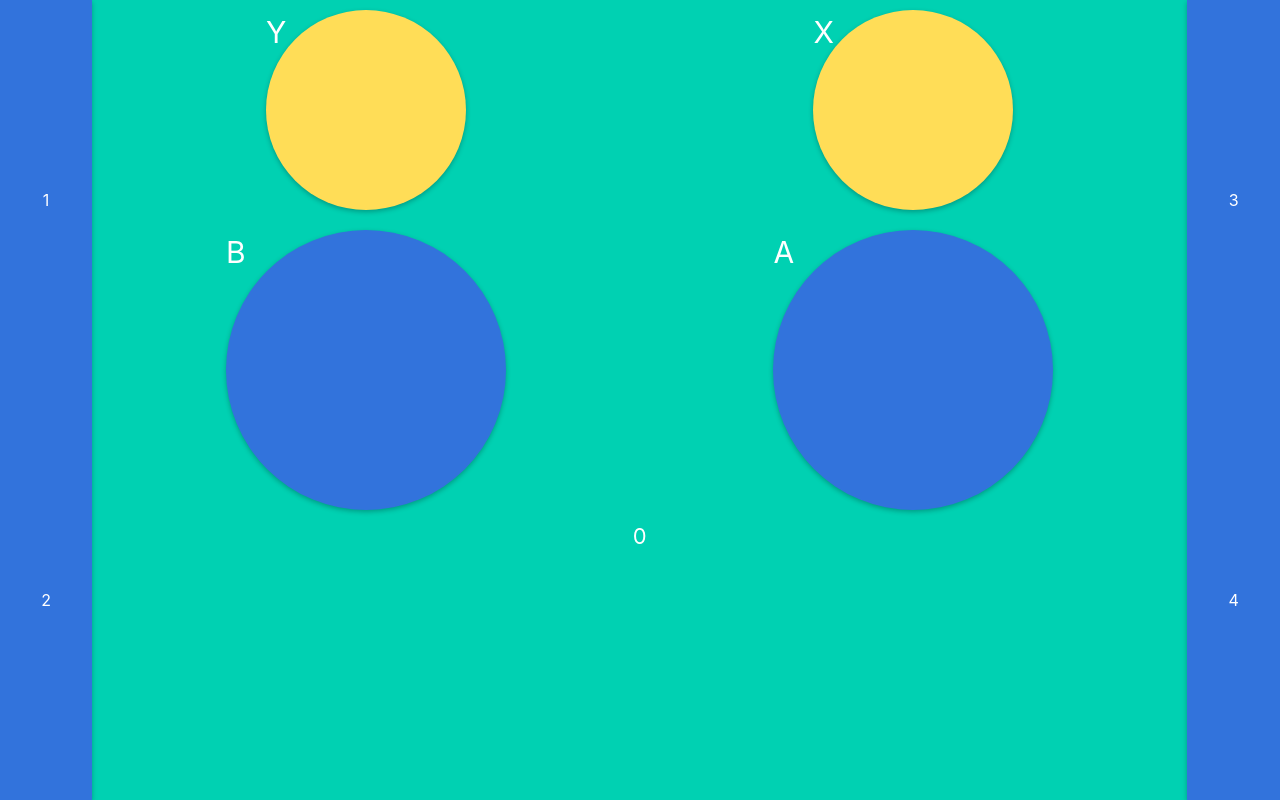
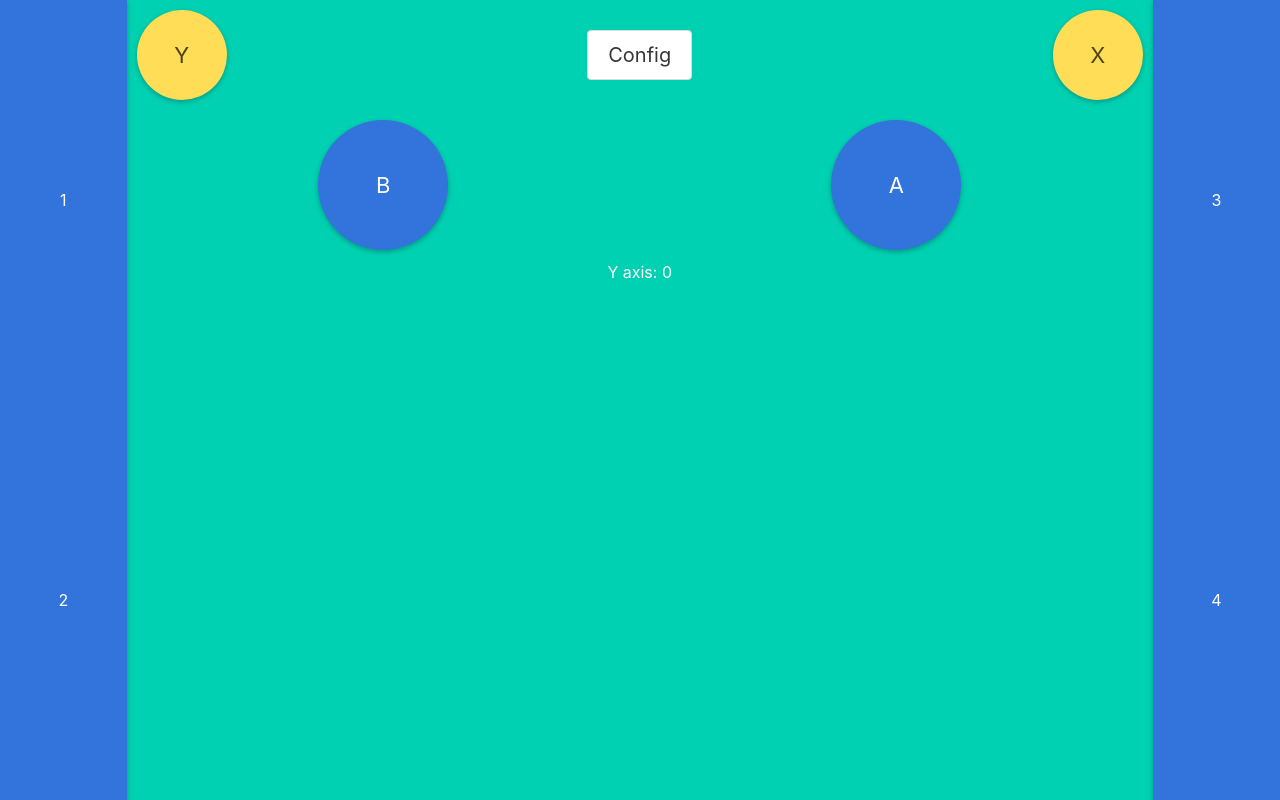
Before and after one commit to comsolid/remote-pad, a Vue app: page /race-pad in a window 1280 px wide. Built offline with nearby package versions, Linux system fonts and the light colour scheme.

Commit message:
Componente PadButton com listener dos eventos touchstart e touchend
Eventos indicando se o botão foi pressionado ou não.
Agora é hora de enviar os dados ao broker MQTT!

```diff
--- a/index.html
+++ b/index.html
@@ -3,9 +3,18 @@
     <head>
         <meta charset="utf-8">
         <title>remote-pad</title>
+        <!-- Prevent zooming -->
+        <meta name="viewport" content="width=device-width, initial-scale=1.0, user-scalable=no">
     </head>
     <body>
         <div id="app"></div>
+        <script>
+            // Prevent scrolling
+            // TODO: verificar forma de requisitar full screen do usuário
+            // document.body.addEventListener('touchmove', function(event) {
+            //     event.preventDefault();
+            // }, false);
+        </script>
         <!-- built files will be auto injected -->
     </body>
 </html>
--- a/src/assets/style.sass
+++ b/src/assets/style.sass
@@ -5,3 +5,4 @@
 @import "~bulma/sass/base/_all"
 @import "~bulma/sass/grid/columns"
 @import "~bulma/sass/layout/_all"
+@import "~bulma/sass/elements/button"
--- a/src/components/pad/Buttons.vue
+++ b/src/components/pad/Buttons.vue
@@ -1,23 +1,17 @@
 <template lang="html">
     <div class="pad-container__buttons">
         <div class="row row-1">
-            <div class="pad-button pad-button-sm">
-                <span>Y</span>
-            </div>
-            <div class="pad-button pad-button-sm">
-                <span>X</span>
-            </div>
+            <slot name="Y"></slot>
+            <router-link to="/config"
+                class="button is-inverted is-medium">Config</router-link>
+            <slot name="X"></slot>
         </div>
         <div class="row row-2">
-            <div class="pad-button pad-button-md">
-                <span>B</span>
-            </div>
-            <div class="pad-button pad-button-md">
-                <span>A</span>
-            </div>
+            <slot name="B"></slot>
+            <slot name="A"></slot>
         </div>
         <div class="row row-debug">
-            <span>{{Math.round(yAxis)}}</span>
+            <span>Y axis: {{ Math.round(yAxis) }}</span>
         </div>
     </div>
 </template>
@@ -41,35 +35,33 @@ export default {
 
 .row {
     display: flex;
+}
+
+.row-1 {
+    justify-content: space-between;
+    align-items: center;
+}
+
+.row-2 {
     justify-content: space-around;
 }
 
+.row-debug {
+    justify-content: center;
+}
+
 .row-debug > span {
-    font-size: 22px;
+    font-size: 16px;
 }
 
 .row > div {
     margin: 10px;
 }
 
-.pad-button {
-    border-radius: 50%;
-    box-shadow: 0 2px 5px 0 rgba(0,0,0,.26);
-}
-
-.pad-button > span {
-    font-size: 30px;
-}
-
-.pad-button-sm {
-    width: 200px;
-    height: 200px;
-    background-color: #ffdd57;
-}
-
-.pad-button-md {
-    width: 280px;
-    height: 280px;
-    background-color: #3273dc;
+.button.is-xlarge {
+    height: 72px;
+    font-size: 32px;
+    padding-left: 20px;
+    padding-right: 20px;
 }
 </style>
--- /dev/null
+++ b/src/components/pad/PadButton.vue
@@ -0,0 +1,85 @@
+<template lang="html">
+    <div class="pad-button"
+        :class="[size, isTouching ? size + '--touch' : '']"
+        @touchstart.prevent="onTouchStarts"
+        @touchend.prevent="onTouchEnds">
+        <span v-once>{{ text }}</span>
+    </div>
+</template>
+
+<script>
+export default {
+    name: 'PadButton',
+    props: {
+        text: {
+            type: String,
+            required: true
+        },
+        size: {
+            type: String,
+            required: true
+        },
+        touchstart: {
+            type: Function,
+            required: true
+        },
+        touchend: {
+            type: Function,
+            required: true
+        }
+    },
+    data () {
+        return {
+            isTouching: false
+        }
+    },
+    methods: {
+        onTouchStarts (e) {
+            // If there's exactly one finger inside this element
+            if (e.targetTouches.length === 1) {
+                this.isTouching = true
+                this.touchstart(this.text)
+            }
+        },
+        onTouchEnds (e) {
+            this.isTouching = false
+            this.touchend(this.text)
+        }
+    }
+}
+</script>
+
+<style lang="css">
+.pad-button {
+    border-radius: 50%;
+    box-shadow: 0 2px 5px 0 rgba(0,0,0,.26);
+    display: flex;
+    justify-content: center;
+    align-items: center;
+}
+
+.pad-button > span {
+    font-size: 22px;
+}
+
+.sm {
+    width: 90px;
+    height: 90px;
+    background-color: #ffdd57;
+    color: rgba(0, 0, 0, 0.7);
+}
+
+.sm--touch {
+    background-color: #E6C43E;
+}
+
+.md {
+    width: 130px;
+    height: 130px;
+    background-color: #3273dc;
+}
+
+.md--touch {
+    background-color: #0040A9;
+}
+</style>
--- /dev/null
+++ b/src/pages/Config.vue
@@ -0,0 +1,17 @@
+<template lang="html">
+    <section class="hero is-primary">
+        <div class="hero-body">
+            <div class="container">
+                <h1 class="title">Config</h1>
+            </div>
+        </div>
+    </section>
+</template>
+
+<script>
+export default {
+}
+</script>
+
+<style lang="css">
+</style>
--- a/src/pages/RacePad.vue
+++ b/src/pages/RacePad.vue
@@ -3,7 +3,20 @@
         <div class="hero-head">
             <div class="pad-container">
                 <direction position="left" :turning="isTurningLeft"></direction>
-                <buttons :yAxis="acceleration.y"></buttons>
+                <buttons :yAxis="acceleration.y">
+                    <PadButton slot="Y" text="Y" size="sm"
+                        :touchstart="touchstart"
+                        :touchend="touchend"></PadButton>
+                    <PadButton slot="X" text="X" size="sm"
+                        :touchstart="touchstart"
+                        :touchend="touchend"></PadButton>
+                    <PadButton slot="B" text="B" size="md"
+                        :touchstart="touchstart"
+                        :touchend="touchend"></PadButton>
+                    <PadButton slot="A" text="A" size="md"
+                        :touchstart="touchstart"
+                        :touchend="touchend"></PadButton>
+                </buttons>
                 <direction position="right" :turning="isTurningRight"></direction>
             </div>
         </div>
@@ -11,20 +24,32 @@
 </template>
 
 <script>
+import Vue from 'vue'
 import Direction from '../components/pad/Direction'
 import Buttons from '../components/pad/Buttons'
+import PadButton from '../components/pad/PadButton'
 
 export default {
     name: 'RacePadPage',
     components: {
         Direction,
-        Buttons
+        Buttons,
+        PadButton
     },
     data () {
         return {
             acceleration: {
                 y: 0
-            }
+            },
+            keypress: {
+                Y: false,
+                X: false,
+                B: false,
+                A: false,
+                left: false,
+                right: false
+            },
+            interval: null
         }
     },
     mounted () {
@@ -33,14 +58,36 @@ export default {
                 this.acceleration.y = e.accelerationIncludingGravity.y || 0
             }
         }
+
+        // Setup a 60fps interval - 15
+        this.interval = setInterval(() => {
+            this.send()
+        }, 500)
+    },
+    methods: {
+        touchstart (command) {
+            Vue.set(this.keypress, command, true)
+        },
+        touchend (command) {
+            Vue.set(this.keypress, command, false)
+        },
+        send () {
+            // sends the data to the server
+            console.log(JSON.stringify(this.keypress))
+        }
     },
     computed: {
         isTurningLeft () {
-            return this.acceleration.y < -2
+            Vue.set(this.keypress, 'left', this.acceleration.y < -2)
+            return this.keypress.left
         },
         isTurningRight () {
-            return this.acceleration.y > 2
+            Vue.set(this.keypress, 'right', this.acceleration.y > 2)
+            return this.keypress.right
         }
+    },
+    beforeDestroy () {
+        clearInterval(this.interval)
     }
 }
 </script>
@@ -48,7 +95,6 @@ export default {
 <style lang="css">
 .pad-container {
     display: flex;
-    width: 100%;
     min-height: 100vh;
 }
 </style>
--- a/src/router.js
+++ b/src/router.js
@@ -1,12 +1,14 @@
 import HomePage from './pages/Home'
 import AboutPage from './pages/About'
 import RacePadPage from './pages/RacePad'
+import ConfigPage from './pages/Config'
 import VueRouter from 'vue-router'
 
 const routes = [
     { path: '/home', component: HomePage },
     { path: '/about', component: AboutPage },
     { path: '/race-pad', component: RacePadPage },
+    { path: '/config', component: ConfigPage },
     { path: '/', redirect: '/race-pad' }
 ]
 
```
Also changed, not shown: 1 other file (tests, documents, lock files or other folders). Lines whose indentation alone changed are shown as unchanged.
